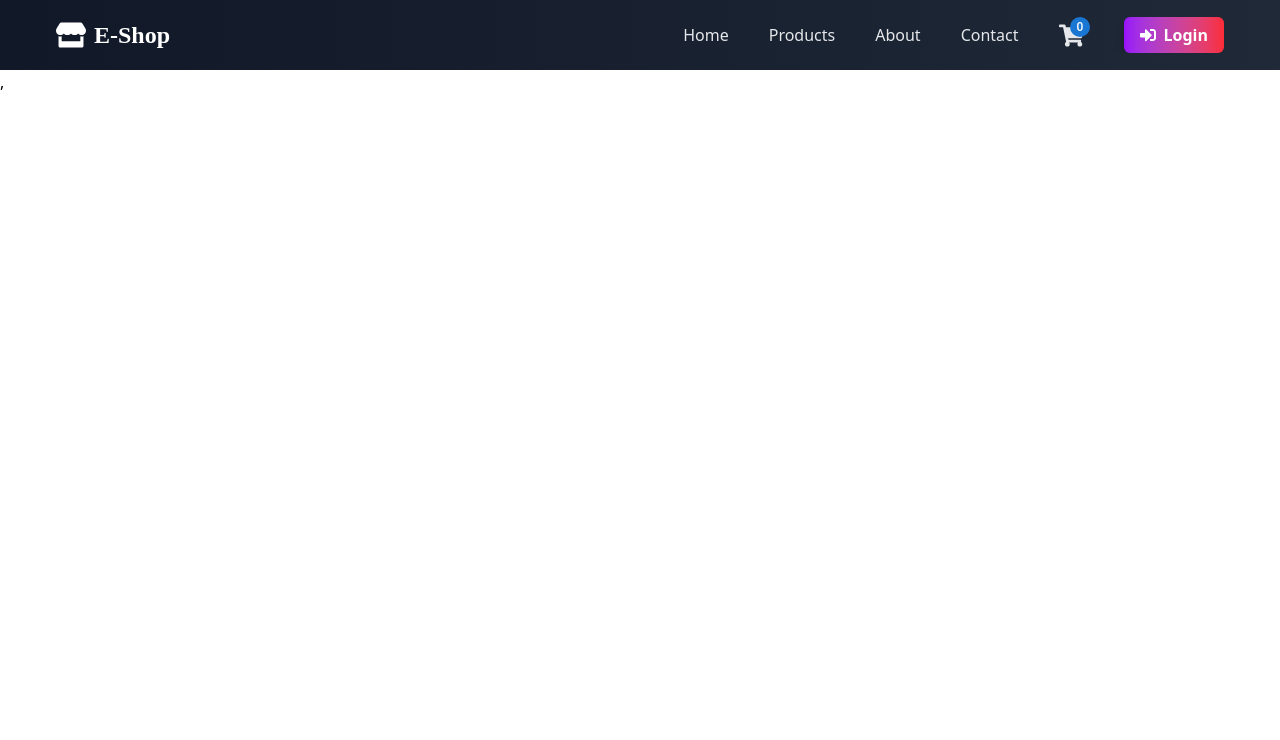
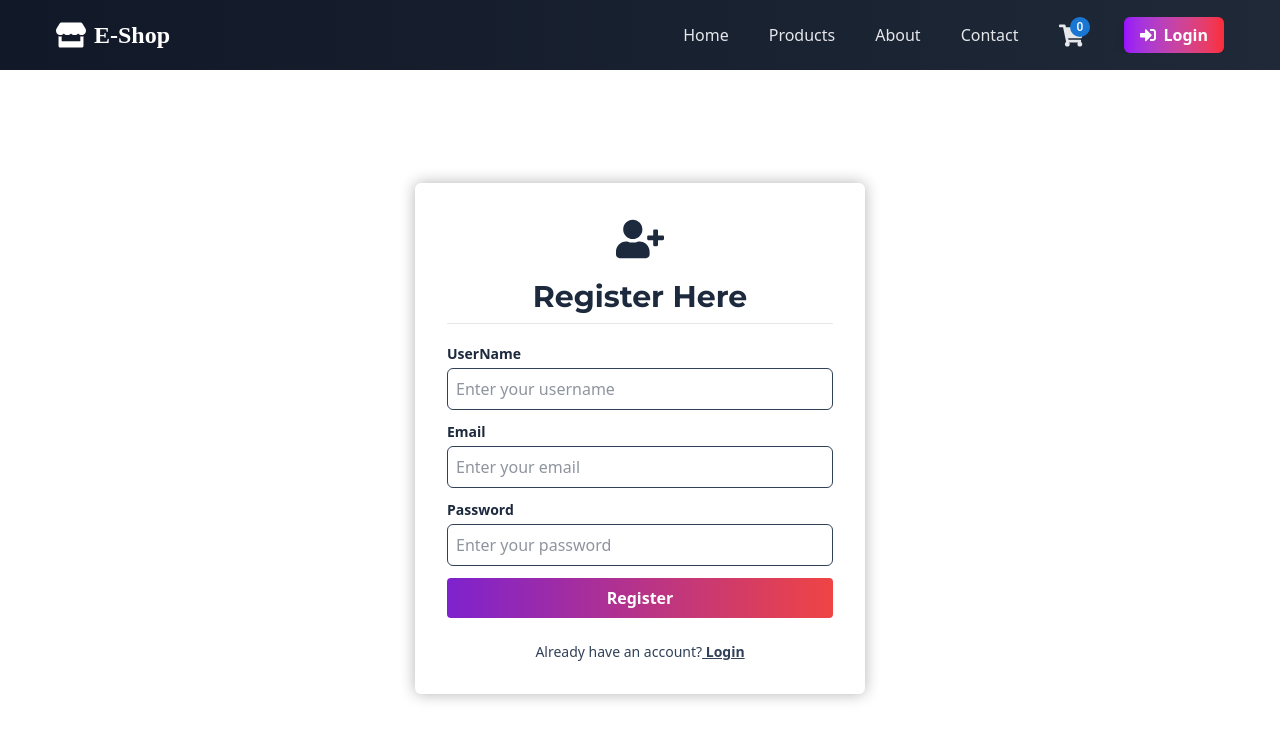
Before and after one commit to harshalmandliya/fullstack-ecommerce-platform, a React (Vite) app in the folder frontend/ecom-frontend/: page /register in a window 1280 px wide. Shown: the top 740 px of the page. Built offline with nearby package versions, Linux system fonts and the light colour scheme; no server answers.

Commit message:
feat: set up user registration page layout

```diff
--- a/frontend/ecom-frontend/src/App.jsx
+++ b/frontend/ecom-frontend/src/App.jsx
@@ -10,6 +10,7 @@ import Cart from './components/cart/Cart';
 import LogIn from './components/auth/LogIn';
 import { Toaster } from 'react-hot-toast';
 import PrivateRoute from './components/PrivateRoute';
+import Register from './components/auth/Register';
 
 function App() {
 
@@ -25,6 +26,7 @@ function App() {
         <Route path='/cart' element={ <Cart />}/>
         <Route path='/' element={<PrivateRoute publicPage />}>
             <Route path='/login' element={ <LogIn />}/>
+            <Route path='/register' element={ <Register />}/>
         </Route>
       </Routes>
     </Router>
--- /dev/null
+++ b/frontend/ecom-frontend/src/components/auth/Register.jsx
@@ -0,0 +1,95 @@
+import React, { useState } from 'react'
+import { useForm } from 'react-hook-form';
+import { FaUserPlus } from 'react-icons/fa';
+import { Link, useNavigate } from 'react-router-dom';
+import InputField from '../shared/InputField';
+
+const Register = () => {
+    const navigate = useNavigate();
+    const [loader, setLoader] = useState(false);
+
+    const {
+        register,
+        handleSubmit,
+        reset,
+        formState: {errors},
+    } = useForm({
+        mode: "onTouched",
+    });
+
+    const registerHandler = async (data) => {
+        console.log("Register Click");
+     };
+
+    return (
+        <div className="min-h-[calc(100vh-64px)] flex justify-center items-center">
+            <form
+                onSubmit={handleSubmit(registerHandler)}
+                className="sm:w-[450px] w-[360px] shadow-custom py-8 sm:px-8 px-4 rounded-md">
+                    <div className="flex flex-col items-center justify-center space-y-4">
+                        <FaUserPlus className="text-slate-800 text-5xl"/>
+                        <h1 className="text-slate-800 text-center font-montserrat lg:text-3xl text-2xl font-bold">
+                            Register Here
+                        </h1>
+                    </div>
+            <hr className="mt-2 mb-5 text-black" />
+            <div className="flex flex-col gap-3">
+                <InputField
+                    label="UserName"
+                    required
+                    id="username"
+                    type="text"
+                    message="*UserName is required"
+                    placeholder="Enter your username"
+                    register={register}
+                    errors={errors}
+                    />
+
+                <InputField
+                    label="Email"
+                    required
+                    id="email"
+                    type="email"
+                    message="*Email is required"
+                    placeholder="Enter your email"
+                    register={register}
+                    errors={errors}
+                    />
+
+                <InputField
+                    label="Password"
+                    required
+                    id="password"
+                    min={6}
+                    type="password"
+                    message="*Password is required"
+                    placeholder="Enter your password"
+                    register={register}
+                    errors={errors}
+                    />
+            </div>
+
+            <button
+                disabled={loader}
+                className="bg-button-gradient flex gap-2 items-center justify-center font-semibold text-white w-full py-2 hover:text-slate-400 transition-colors duration-100 rounded-sm my-3"
+                type="submit">
+                {loader ? (
+                    <>Loading...</>
+                ) : (
+                    <>Register</>
+                )}
+            </button>
+
+            <p className="text-center text-sm text-slate-700 mt-6">
+              Already have an account?
+              <Link
+                className="font-semibold underline hover:text-black"
+                to="/login">
+              <span> Login</span></Link>
+            </p>
+            </form>
+        </div>
+    );
+}
+
+export default Register
```
